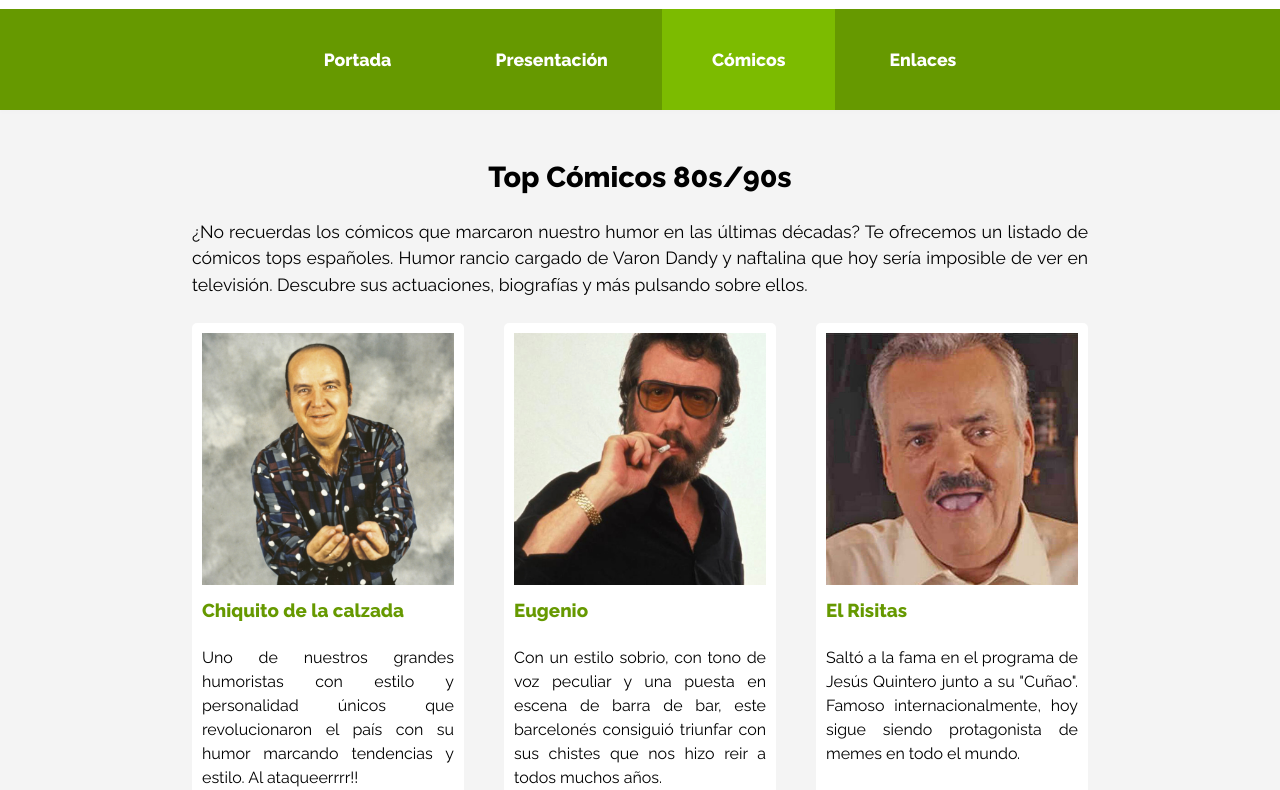
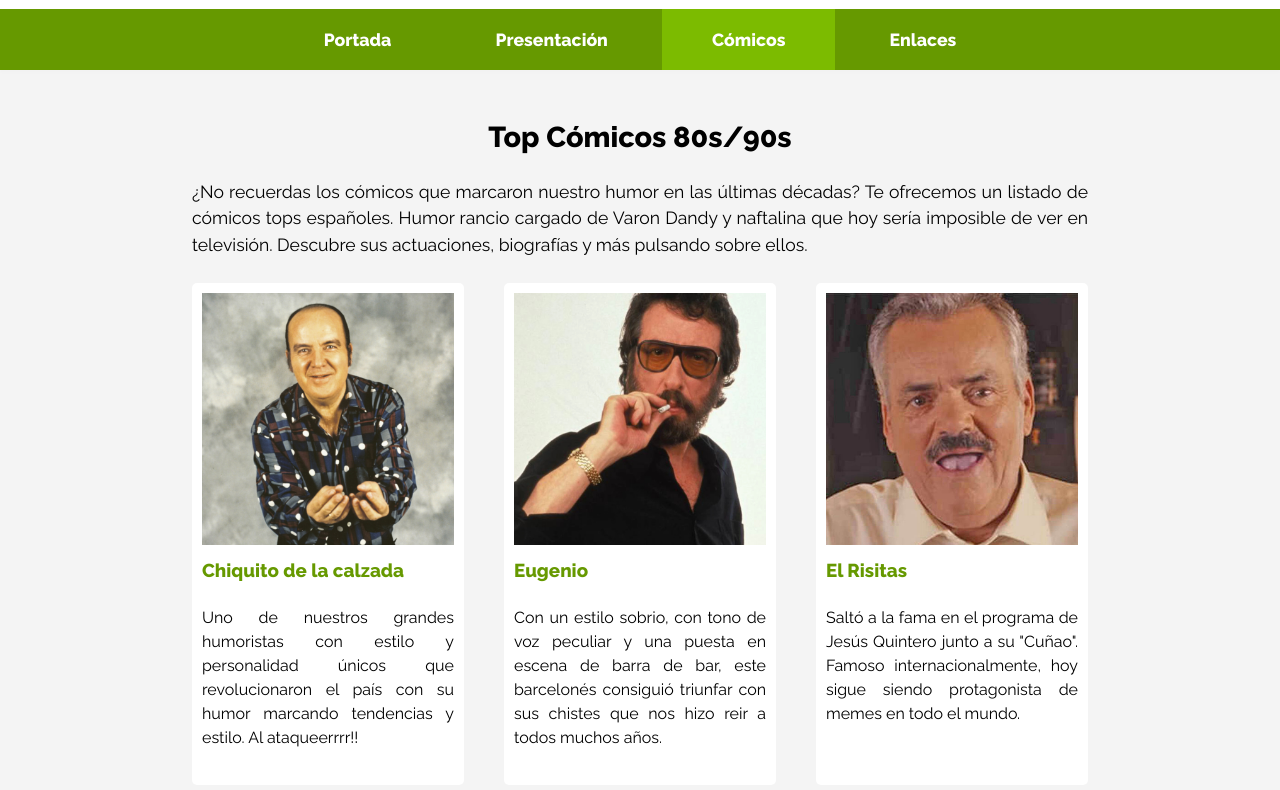
Before and after one commit to PedroAyaUOC/PEC1HTMLI, a website built with Parcel: page src/comicos.html in a window 1280 px wide. Shown: the part 107-897 px from the top of the page. Built offline with nearby package versions, Linux system fonts and the light colour scheme.

Commit message:
Primera versión mejorada

```diff
--- a/src/css/global.css
+++ b/src/css/global.css
@@ -65,10 +65,6 @@ header{
 @media screen and (max-width: 600px), screen and (orientation: portrait){
 	header{text-align: center;}
 
-    h1{
-        font-size: 2em !important;
-    }
-
 }
 
 @media screen and (orientation: portrait){
@@ -110,11 +106,6 @@ header{
 	background-color: #7cbb00;
 }
 
-#mainMenu li a{
-	text-decoration: none;
-	color: #fff;
-    padding: 20px 25px;
-}
 
 
 @media screen and (min-width: 600px) and (orientation: landscape){
@@ -122,16 +113,13 @@ header{
 		display: inline-block;
 		padding: 20px 25px;
 	}
-
-    #mainMenu li a{
-        display: inline-block;
-    }
 }
 
-@media screen and (max-width: 600px), screen and (orientation: portrait){
-    #mainMenu li a{
-        font-size: 1.5em;
-    }
+
+#mainMenu li a{
+	text-decoration: none;
+	color: #fff;
+    padding: 20px 25px;
 }
 
 
@@ -324,7 +312,7 @@ footer li a{
 @media screen and (max-width: 600px), screen and (orientation: portrait){
 
     .flex-row-container-3 > .flex-row-item-3 {
-        flex: 1 1 100%;
+        /*flex: 1 1 100%;    */
     }
 }
 
```
Also changed, not shown: 2 other files.
